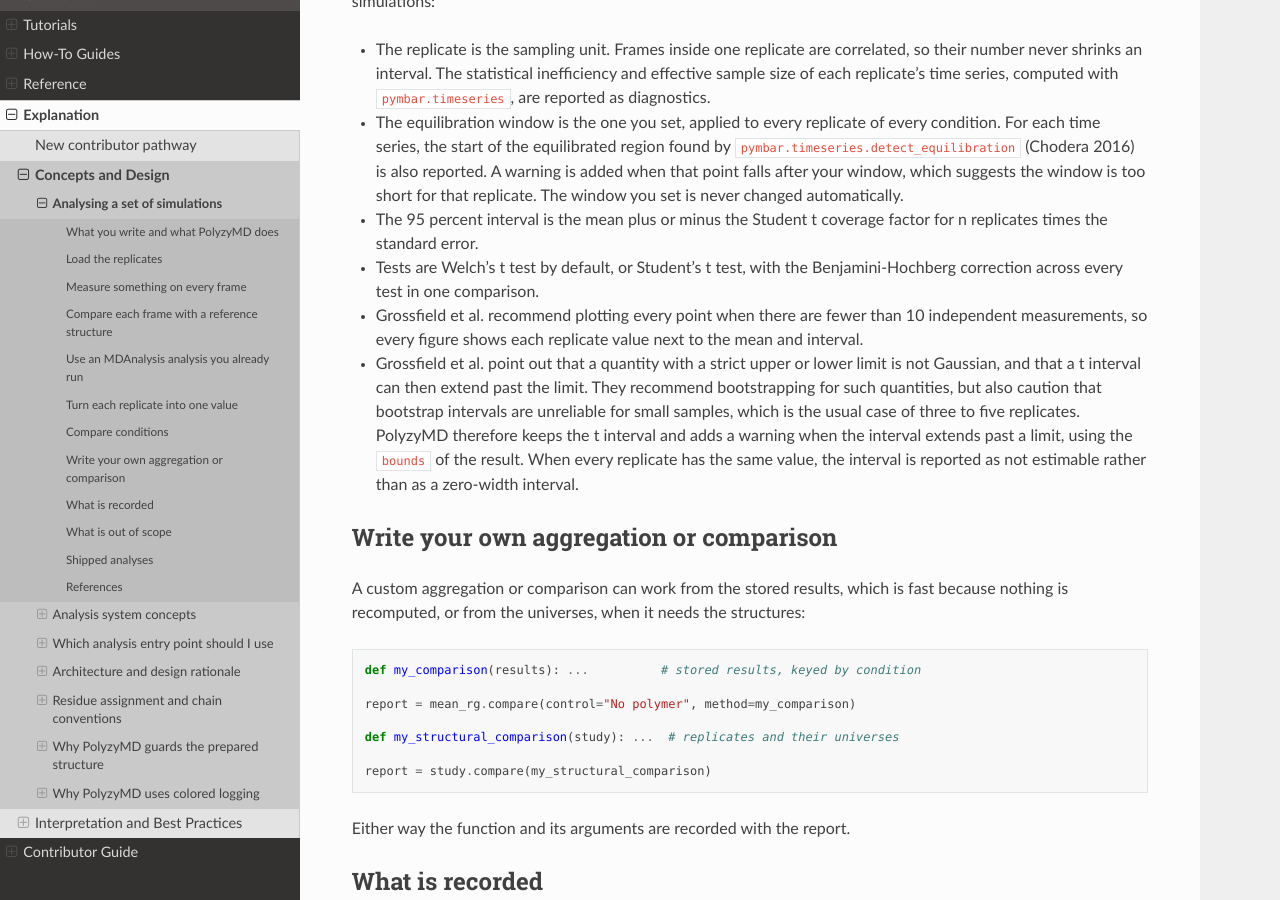
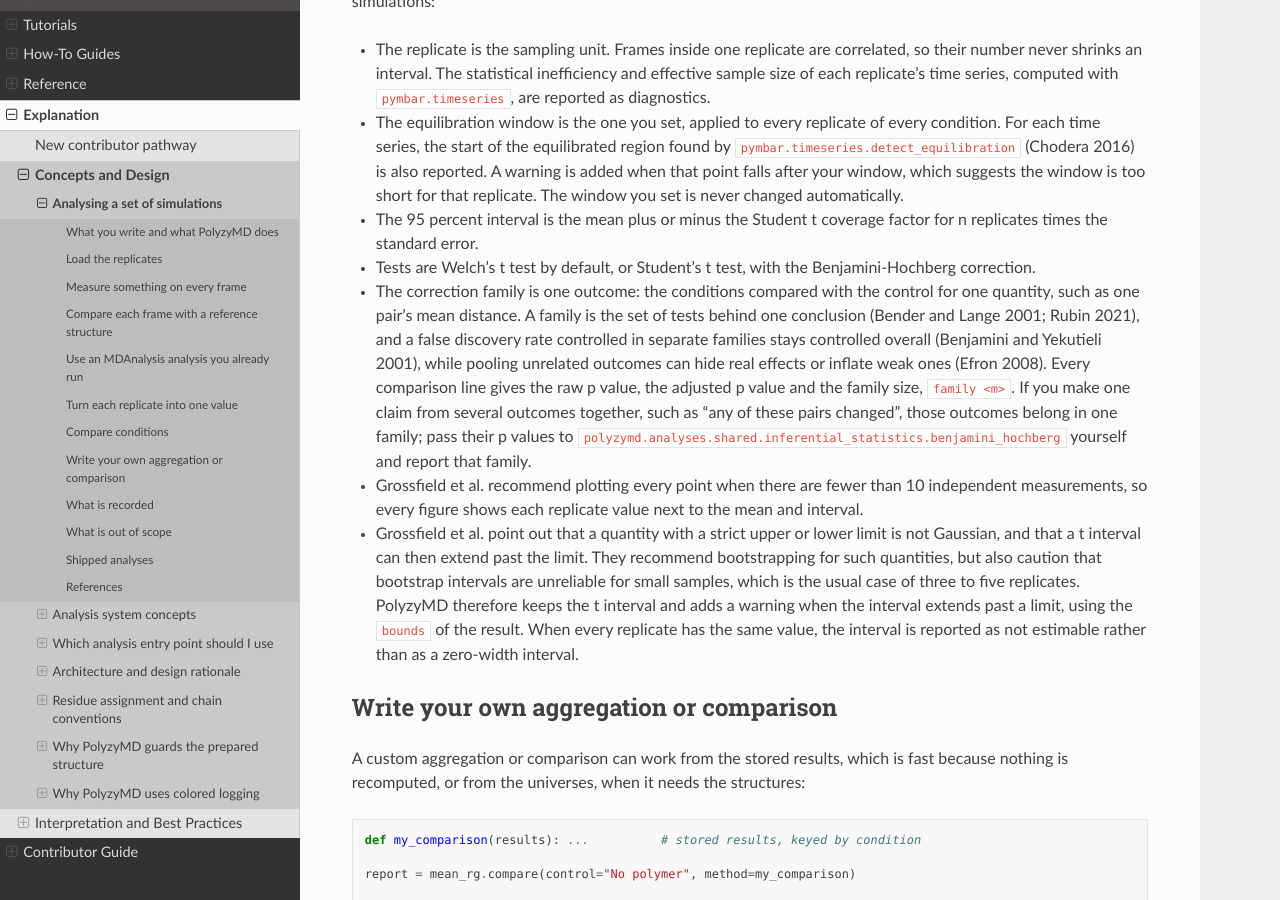
Before and after one commit to joelaforet/polyzymd, a Sphinx documentation site: the page built from docs/source/explanation/analysis_api.md, in a window 1280 px wide and 900 px high, scrolled down 4987 px. Built offline with Sphinx 7.4.7 and the Read the Docs theme 3.1.0, drawn with Linux system fonts in a browser that asks for light colours; some of the changed text lies outside the part shown.

Commit message:
docs(analyses): state and cite the correction family
The API page said the correction ran across every test in one comparison without saying why. It now states the rule, one family per outcome, and cites Bender and Lange (2001) and Rubin (2021) on a family as the tests behind one conclusion, Benjamini and Yekutieli (2001) on separate families keeping the false discovery rate controlled, and Efron (2008) on pooling distorting results. It says when outcomes belong together and how to correct such a family by hand. The CLI reference and report schema describe family <m>, and the triad page advises fixing the primary outcome in advance, with the simultaneous fraction for a catalytic-competence claim.

```diff
--- a/docs/source/explanation/analysis_api.md
+++ b/docs/source/explanation/analysis_api.md
@@ -270,7 +270,18 @@
 - The 95 percent interval is the mean plus or minus the Student t coverage
   factor for n replicates times the standard error.
 - Tests are Welch's t test by default, or Student's t test, with the
-  Benjamini-Hochberg correction across every test in one comparison.
+  Benjamini-Hochberg correction.
+- The correction family is one outcome: the conditions compared with the
+  control for one quantity, such as one pair's mean distance. A family is the
+  set of tests behind one conclusion (Bender and Lange 2001; Rubin 2021), and a
+  false discovery rate controlled in separate families stays controlled overall
+  (Benjamini and Yekutieli 2001), while pooling unrelated outcomes can hide
+  real effects or inflate weak ones (Efron 2008). Every comparison line gives
+  the raw p value, the adjusted p value and the family size, `family <m>`. If
+  you make one claim from several outcomes together, such as "any of these
+  pairs changed", those outcomes belong in one family; pass their p values to
+  `polyzymd.analyses.shared.inferential_statistics.benjamini_hochberg` yourself
+  and report that family.
 - Grossfield et al. recommend plotting every point when there are fewer than
   10 independent measurements, so every figure shows each replicate value next to
   the mean and interval.
@@ -344,6 +355,20 @@
 
 ## References
 
+Bender, R.; Lange, S. Adjusting for Multiple Testing: When and How? *J. Clin.
+Epidemiol.* **2001**, 54 (4), 343-349. doi:10.1016/S0895-4356(00)00314-0
+
+Benjamini, Y.; Yekutieli, D. The Control of the False Discovery Rate in
+Multiple Testing under Dependency. *Ann. Stat.* **2001**, 29 (4), 1165-1188.
+doi:10.1214/aos/1013699998
+
+Efron, B. Simultaneous Inference: When Should Hypothesis Testing Problems Be
+Combined? *Ann. Appl. Stat.* **2008**, 2 (1), 197-223. doi:10.1214/07-AOAS141
+
+Rubin, M. When to Adjust Alpha during Multiple Testing: A Consideration of
+Disjunction, Conjunction, and Individual Testing. *Synthese* **2021**, 199,
+10969-11000. doi:10.1007/s11229-021-03276-4
+
 Grossfield, A.; Patrone, P. N.; Roe, D. R.; Schultz, A. J.; Siderius, D. W.;
 Zuckerman, D. M. Best Practices for Quantifying Uncertainty and Sampling
 Quality in Molecular Simulations. *Living J. Comput. Mol. Sci.* **2018**, 1 (1),
```
Also changed, not shown: docs/source/explanation/analysis_triad_best_practices.md (+10 -0 lines), docs/source/reference/analysis_protocol_report.md (+1 -0 lines), docs/source/reference/cli_reference.md (+1 -1 lines).
